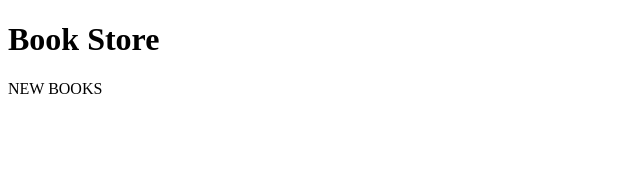
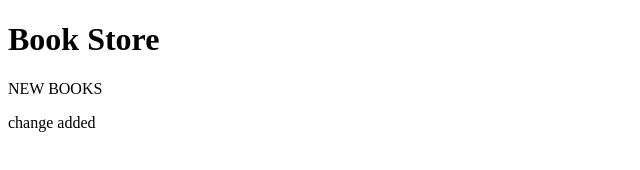
Before and after one commit to SharunTawsif/testinggggg123, a plain HTML site: page index.html in a window 1280 px wide. Shown: the whole page, without its empty margins (0-640 px from the left). Drawn offline with Linux system fonts and the light colour scheme.

Commit message:
change show korbe

```diff
--- a/index.html
+++ b/index.html
@@ -8,5 +8,6 @@
 <body>
     <h1>Book Store</h1>
     <p>NEW BOOKS</p>
+    <p>change added</p>
 </body>
 </html>
```
